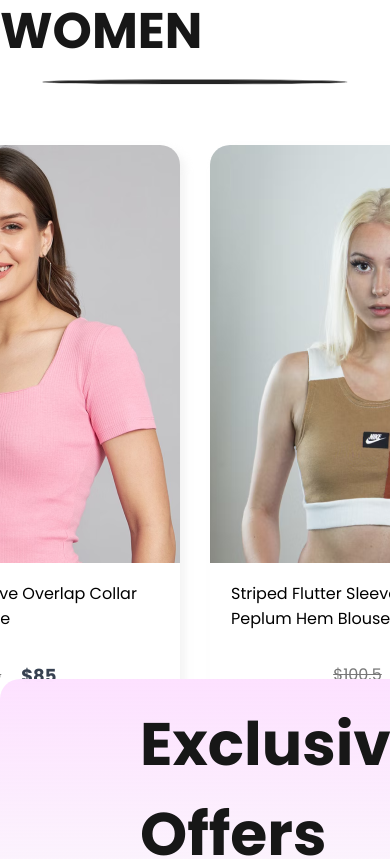
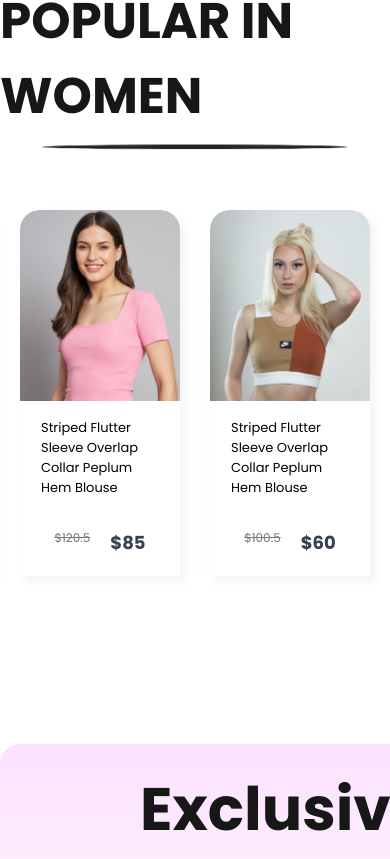
Before and after one commit to p-Limbo1996/E-commerce, a React (Create React App) app: page / in a window 390 px wide. Shown: the part 925-1784 px from the top of the page. Built offline with nearby package versions, Linux system fonts and the light colour scheme.

Commit message:
shopcategory and index.css update

```diff
--- a/src/Components/Item/Item.css
+++ b/src/Components/Item/Item.css
@@ -1,37 +1,84 @@
-.item{
-width: 350px ;
+.item {
+  width: 280px;
   border-radius: 20px 20px 0 0;
   box-shadow: 5px 5px 8px 0 #e2e2e26b;
-
-
 }
-.item p{
-margin: 6px ;padding:5px 15px;
+.item p {
+  margin: 6px;
+  padding: 5px 15px;
 }
-.item img{
+.item img {
+  width: 280px;
   border-radius: 20px 20px 0 0;
 }
-
-.item-prices{
-
+.item-prices {
   display: flex;
   gap: 20px;
   padding: 20px;
   justify-content: center;
 }
-
-.item-price-new{
+.item-price-new {
   color: #374151;
   font-size: 18px;
   font-weight: 600;
 }
-.item-price-old{
+.item-price-old {
   text-decoration: line-through;
   color: #777;
   font-size: 16px;
   font-weight: 500;
 }
-.item:hover{
+.item:hover {
   transform: scale(1.05);
   transition: 0.6s;
 }
+
+@media (max-width: 1280px) {
+  .item {
+    width: 220px;
+    font-size: 14px;
+    gap: 10px;
+  }
+  .item img {
+    width: 220px;
+  }
+  .item-price-old {
+    font-size: 14px;
+  }
+}
+@media (max-width: 1024px) {
+  .item {
+    width: 170px;
+    font-size: 13px;
+    gap: 10px;
+  }
+  .item img {
+    width: 170px;
+  }
+  .item-price-old {
+    font-size: 13px;
+  }
+}
+@media (max-width: 800px) {
+  .item {
+    width: 120px;
+    font-size: 13px;
+  }
+  .item img {
+    width: 120px;
+  }
+  .item-price-old {
+    font-size: 12px;
+  }
+}
+@media (max-width: 500px){
+
+        .item{
+            width: 160px;
+
+
+        }
+        .item img{
+            width: 160px;
+        }
+    }
--- a/src/index.css
+++ b/src/index.css
@@ -5,5 +5,7 @@
 }
 
 body {
+    margin-top: 65px;
     font-family: 'Poppins', sans-serif;
+
 }
--- a/src/pages/ShopCategory.css
+++ b/src/pages/ShopCategory.css
@@ -1,43 +1,39 @@
-
-
-.shop-category-banner{
+.shop-category-banner {
   display: block;
-    margin: 30px auto;
+  margin: 100px auto 30px;
   width: 82%;
   border-radius: 20px 0 0 20px;
 }
 
-.shopcategory-indexsort{
+.shopcategory-indexsort {
   display: flex;
   justify-content: space-between;
   margin: 0 170px;
   align-items: center;
-
-
 }
-.shopcategory-indexsort p span{
+.shopcategory-indexsort p span {
   font-weight: 600;
 }
 
-.shopcategory-sort{
+.shopcategory-sort {
   padding: 10px 20px;
-    border : 1px solid #888;
+  border: 1px solid #888;
   border-radius: 40px;
 }
 
-.shopcategory-products{
-    margin: 20px 170px ;
+.shopcategory-products {
+  margin: 20px 170px;
   display: grid;
   text-align: center;
-    grid-template-columns: repeat(4,1fr);
+  grid-template-columns: repeat(4, 1fr);
   row-gap: 50px;
 }
 
-.shopcategory-products > .item{
+.shopcategory-products > .item {
   margin: 0 auto;
 }
 
-.shopcategory-loadmore{
+.shopcategory-loadmore {
   display: flex;
   align-items: center;
   justify-content: center;
@@ -50,5 +46,4 @@
   font-weight: 500;
   border-radius: 75px;
   cursor: pointer;
-
 }
```
Lines whose indentation alone changed are shown as unchanged.
